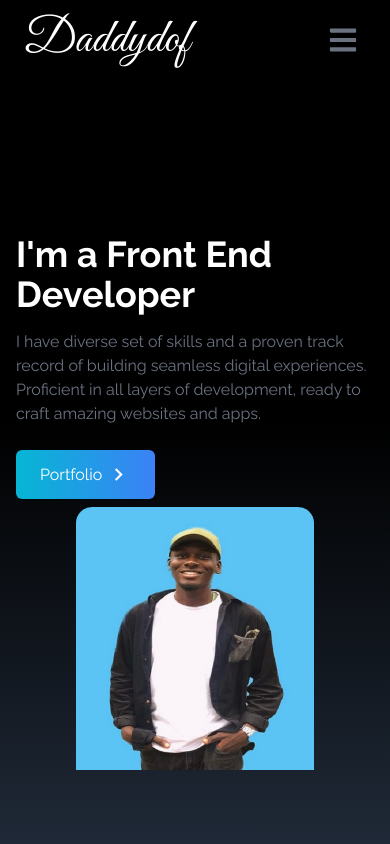
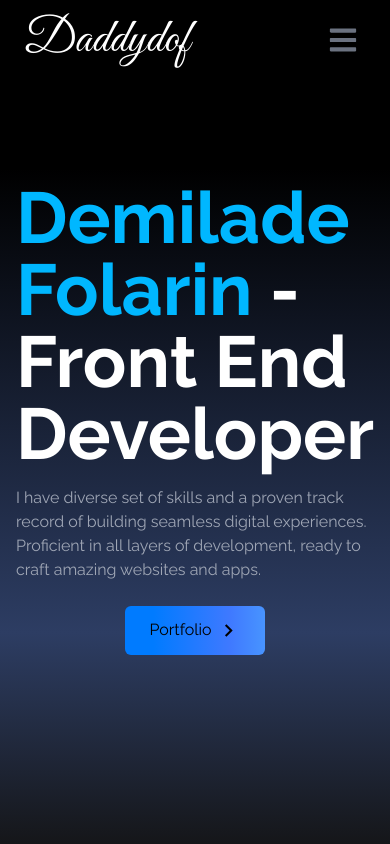
Before and after one commit to demiladebdm/Demilade-Portfolio, a React (Create React App) app: page / in a window 390 px wide. Shown: the top 844 px of the page. Built offline with nearby package versions, Linux system fonts and the light colour scheme.

Commit message:
updated portfolio

```diff
--- /dev/null
+++ b/src/pages/Home/Home.css
@@ -0,0 +1,83 @@
+.home {
+    height: 100vh;
+    width: 100%;
+    /* background-image: linear-gradient(to bottom, var(--tw-gradient-stops));
+    --tw-gradient-from: #000;
+        --tw-gradient-to: rgb(0 0 0 / 0);
+        --tw-gradient-stops: var(--tw-gradient-from), var(--tw-gradient-to);
+        --tw-gradient-to: rgb(0 0 0 / 0);
+            --tw-gradient-stops: var(--tw-gradient-from), #000, var(--tw-gradient-to);
+            --tw-gradient-to: #1f2937; */
+    /* background: rgba(0, 0, 0, 0.93); */
+    /* background: rgb(2, 0, 36); */
+    background: linear-gradient(180deg, rgb(0, 0, 0) 20%, rgb(45, 61, 99) 75%, rgb(21, 22, 25) 100%);
+    /* background-image: radial-gradient(circle, #4683f5 0%, #191a2b 50%); */
+}
+.homeContainer {
+    max-width: 1024px;
+    margin: 0 auto;
+    padding: 0 1rem;
+    display: flex;
+    flex-direction: column;
+    align-items: center;
+    justify-content: center;
+    height: 100%;
+    /* padding-top: 5rem; */
+}
+.contain {
+    display: flex;
+    flex-direction: column;
+    justify-content: center;
+    height: 100%;
+}
+.contain h2 {
+    font-size: 2.25rem;
+    line-height: 2.5rem;
+    font-weight: 700;
+    color: white;
+}
+.contain h2 span {
+    color: rgb(0, 183, 255);
+}
+.contain p {
+    color: rgb(159, 166, 181);
+    padding: 1rem 0;
+}
+
+
+.links {
+    cursor: pointer;
+    width: fit-content;
+    padding: 0.75rem 1.5rem;
+    margin: 0.5rem 0;
+    display: flex;
+    align-items: center;
+    border-radius: 0.375rem;
+    background-color: rgb(0, 183, 255);
+    background: linear-gradient(90deg, rgb(0, 123, 255) 20%, rgb(63, 121, 255) 75%, rgb(72, 148, 255) 100%);
+    /* background-image: linear-gradient(to right, var(--tw-gradient-stops));
+    --tw-gradient-from: #06b6d4;
+        --tw-gradient-to: rgb(6 182 212 / 0);
+        --tw-gradient-stops: var(--tw-gradient-from), var(--tw-gradient-to);
+        --tw-gradient-to: #3b82f6; */
+}
+.linkContain {
+    display: flex;
+    justify-content: center;
+}
+.icon {
+
+}
+
+@media only screen and (max-width: 750px) {
+    .homeContainer {
+        flex-direction: row;
+    }
+    .contain h2 {
+        font-size: 4.5rem;
+        line-height: 1;
+    }
+    .contain p {
+        max-width: 28rem;
+    }
+}
--- a/src/components/Home.jsx
+++ b/src/pages/Home/Home.jsx
@@ -1,23 +1,25 @@
 import React from 'react';
-import HeroImage from '../assets/heroImage.jpeg';
+// import HeroImage from '../../assets/heroImage.jpeg';
 import { MdKeyboardArrowRight } from 'react-icons/md';
 import { Link } from 'react-scroll';
 
+import "./Home.css";
+
 const Home = () => {
   return (
-    <div name="home" className='h-screen w-full bg-gradient-to-b from-black via-black to-gray-800'>
+    <div name="home" className='home'>
 
-        <div className='max-w-screen-lg mx-auto flex flex-col items-center justify-center h-full px-4 md:flex-row pt-80'>
-            <div className='flex flex-col justify-center h-full'>
-                <h2 className='text-4xl sm:text-7xl font-bold text-white'>
-                    I'm a Front End Developer
+        <div className='homeContainer'>
+            <div className='contain'>
+                <h2>
+                    <span>Demilade Folarin</span> - Front End Developer
                 </h2>
-                <p className='text-gray-500 py-4 max-w-md'>
+                <p>
                     I have diverse set of skills and a proven track record of building seamless digital experiences. Proficient in all layers of development, ready to craft amazing websites and apps.
                 </p>
 
-                <div>
-                    <Link to="portfolio" smooth duration={500} className='group text-white w-fit px-6 py-3 my-2 flex items-center rounded-md bg-gradient-to-r from-cyan-500 to-blue-500 cursor-pointer'
+                <div className='linkContain'>
+                    <Link to="portfolio" smooth duration={500} className='links'
                     >
                         Portfolio
                         <span className='group-hover:rotate-90 duration-300'>
@@ -28,9 +30,9 @@ const Home = () => {
 
             </div>
 
-            <div>
+            {/* <div>
                 <img src={HeroImage} alt="My profile" className='rounded-2xl mx-auto w-2/3 md:w-full pb-40' />
-            </div>
+            </div> */}
 
         </div>
     </div>
```
Also changed, not shown: src/App.js (+6 -6 lines), src/components/NavBar.css (added, +71 -0 lines), src/pages/Experience/Experience.jsx (renamed from src/components/Experience.jsx, +10 -10 lines), src/pages/Portfolio/Portfolio.jsx (renamed from src/components/Portfolio.jsx, +6 -6 lines), src/components/NavBar.jsx (line endings or trailing spaces), src/pages/About/About.jsx (renamed from src/components/About.jsx), src/pages/Contact/Contact.jsx (renamed from src/components/Contact.jsx), src/pages/SocialLinks/SocialLinks.jsx (renamed from src/components/SocialLinks.jsx).
